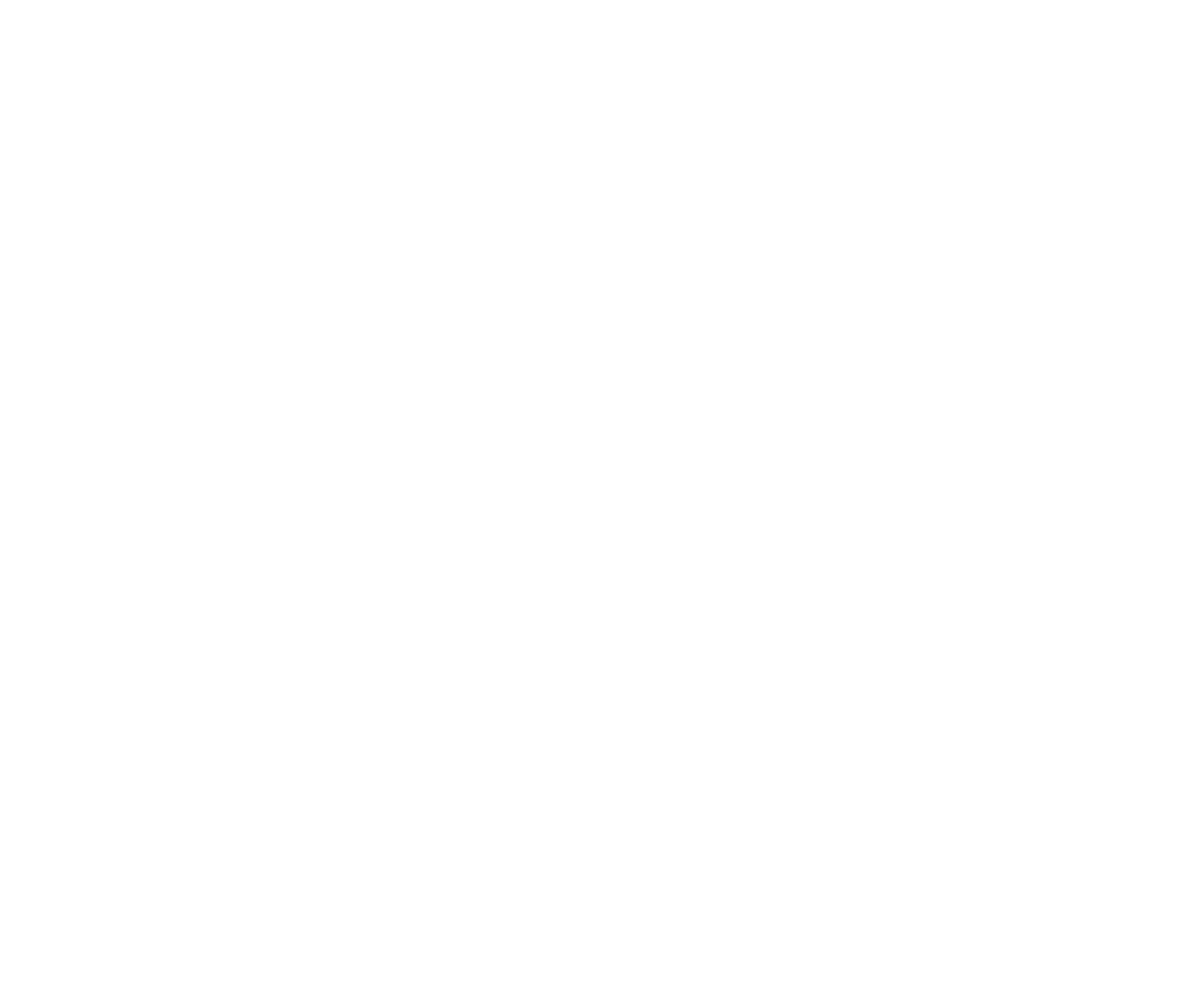
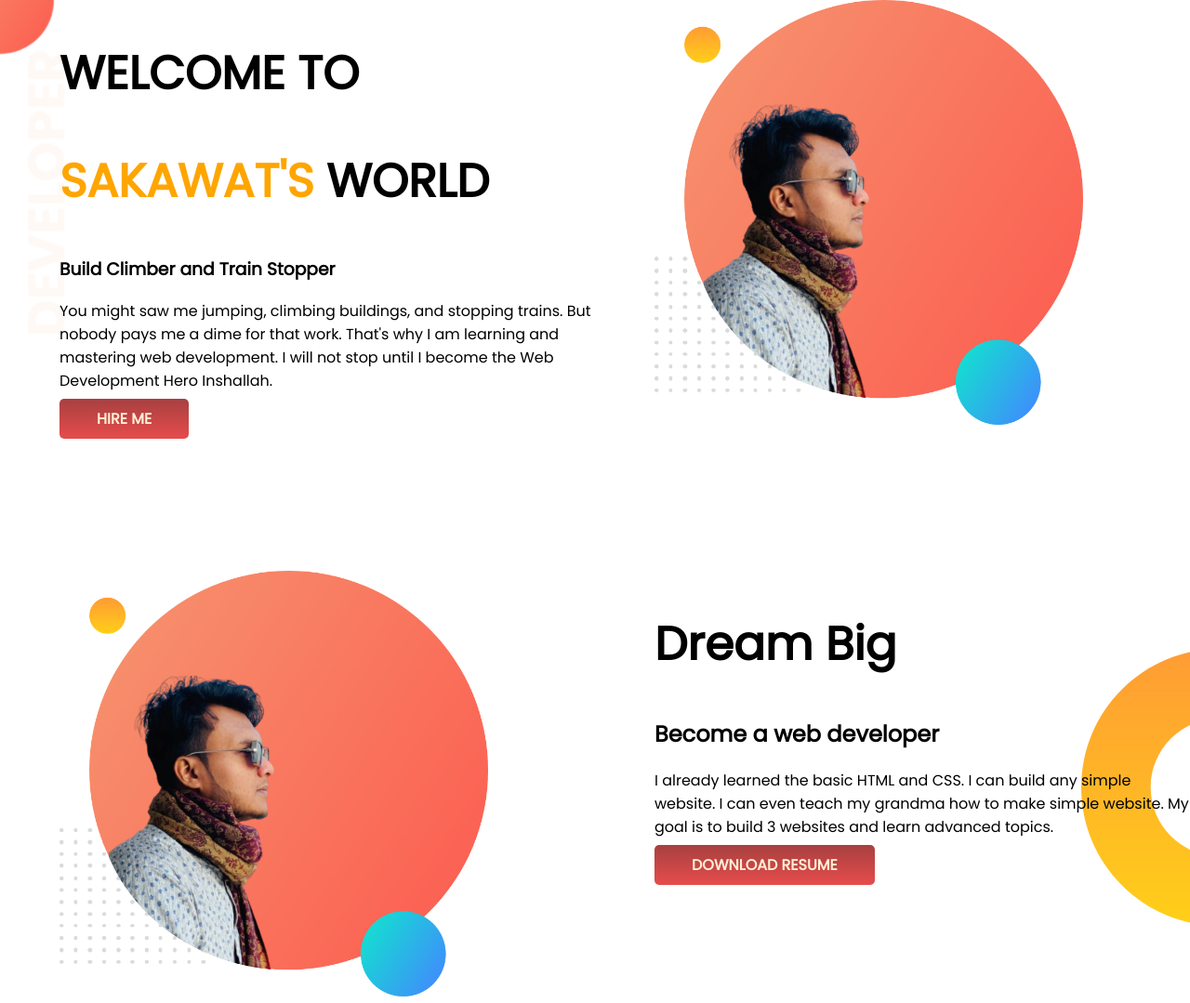
Before and after one commit to smsakawat/Simple-Portfolio, a plain HTML site: page index.html in a window 1280 px wide. Shown: the whole page at 93% size. Before the commit the page ends 800 px from the top, so only its background shows below. Drawn offline with Linux system fonts and the light colour scheme.

Commit message:
two section

```diff
--- a/index.html
+++ b/index.html
@@ -1,13 +1,53 @@
 <!DOCTYPE html>
 <html lang="en">
+
 <head>
     <meta charset="UTF-8">
     <meta http-equiv="X-UA-Compatible" content="IE=edge">
     <meta name="viewport" content="width=device-width, initial-scale=1.0">
     <title>Sakawat's Portfolio</title>
+    <link rel="preconnect" href="https://fonts.googleapis.com">
+    <link rel="preconnect" href="https://fonts.gstatic.com" crossorigin>
+    <link href="https://fonts.googleapis.com/css2?family=Poppins:ital@0;1&display=swap" rel="stylesheet">
     <link rel="stylesheet" href="style.css">
 </head>
+
 <body>
+    <section class="top-banner">
+        <div class="half-width">
+            <h1>WELCOME TO</h1>
+            <h1><span class="orange-color">SAKAWAT'S</span> WORLD</h1>
+            <h3>Build Climber and Train Stopper</h3>
+            <p>You might saw me jumping, climbing buildings, and stopping trains. But nobody pays me a dime for that
+                work. That's why I am learning and mastering web development. I will not stop until I become the Web
+                Development Hero Inshallah.</p>
+            <a class="link-button" target="_blank" href="https://www.facebook.com/sakawat.hossain.71404">HIRE ME</a>
+
+        </div>
+        <div class="half-width"><img src="sakas/my-bg.png" alt="here was my picture">
+        </div>
+
+    </section>
+
+    <section class="dream-big">
+        <div class="half-width"><img src="sakas/my-bg.png" alt="here was my picture">
+        </div>
+        <div class="half-width">
+            <h1>
+                Dream Big
+            </h1>
+            <h2>Become a web developer</h2>
+            <p>
+                I already learned the basic HTML and CSS. I can build any simple website. I can even teach my
+                grandma how to make simple website. My goal is to build 3 websites and learn advanced topics.
+            </p>
+            <a class="link-button" target="_blank" href="https://www.facebook.com/sakawat.hossain.71404">DOWNLOAD
+                RESUME</a>
+        </div>
+
+    </section>
+
 
 </body>
+
 </html>
--- a/style.css
+++ b/style.css
@@ -0,0 +1,39 @@
+body{
+    font-family: 'Poppins', sans-serif;
+    margin: 0%;
+}
+h1{
+    font-size: 50px;
+}
+.orange-color{
+    color: orange;
+}
+section{
+    display: flex;
+}
+.half-width{
+    width: 50%;
+    padding-left: 5%;
+}
+.half-width img{
+    width: 80%;
+}
+.link-button{
+    text-decoration: none;
+    background-image: linear-gradient( rgb(167, 64, 64), rgb(231, 76, 76));
+    padding :10px 40px;
+    border-radius: 5px;
+    font-weight: 600;
+    color: papayawhip;
+
+}
+.top-banner{
+    background-image: url(images/top-banner.png);
+    background-repeat: no-repeat;
+}
+.dream-big{
+    margin-top: 150px;
+    background-image: url(images/dream-bg.png);
+    background-repeat: no-repeat;
+    background-position: right;
+}
```
Also changed, not shown: images/dream-bg.png (added), images/exp-bg.png (added), images/jhankar.png (added), images/jhankar2.png (added), images/my-bg.png (added), images/my-bg2.png (added), images/top-banner.png (added), sakas/my-bg.png (added), sakas/rahat6_n.jpg (added), sakas/saka_n.jpg (added), sakas/saku_n.jpg (added).
